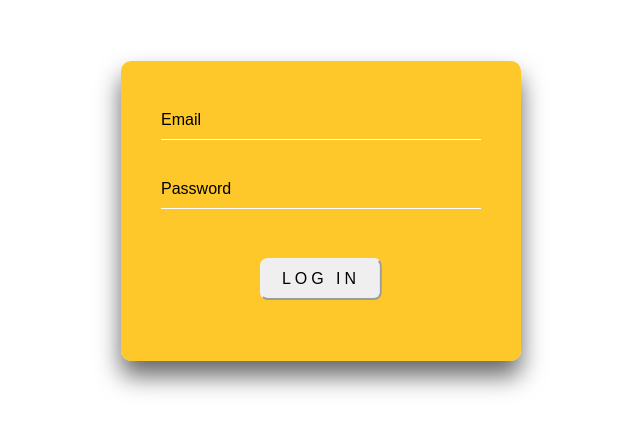
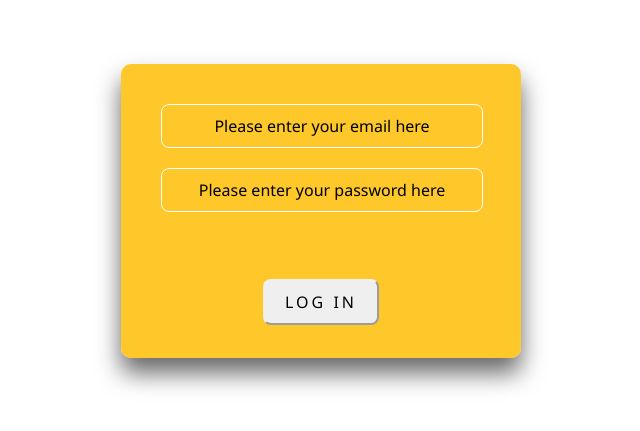
Before and after one commit to elbakokaj/thesis02, a React (Create React App) app: page / in a window 1280 px wide. Shown: the part 219-650 px from the top of the page, without its empty margins (319-959 px from the left). Built offline with nearby package versions, Linux system fonts and the light colour scheme.

Commit message:
small changes

```diff
--- a/src/components/Login.js
+++ b/src/components/Login.js
@@ -47,12 +47,11 @@ const Login = () => {
                 <div className='login forms form-style'>
 
 
-                    <input type="email" value={email} onChange={(e) => setEmail(e.target.value)} className='input input-field' placeholder='Email' />
+                    <input type="email" value={email} onChange={(e) => setEmail(e.target.value)} className='input input-field' placeholder='Please enter your email here' />
                     <br />
-                    <input type="password" value={password} onChange={(e) => setPassword(e.target.value)} className='input input-field' placeholder='Password' />
-
+                    <input type="password" value={password} onChange={(e) => setPassword(e.target.value)} className='input input-field' placeholder='Please enter your password here' />
                     <br />
-                    <button type="submit" className='input submit'>Log In</button>
+                    <button type="submit" className='input submit'>LOG IN</button>
                 </div>
             </form>
         </div >
--- a/src/css/Login.css
+++ b/src/css/Login.css
@@ -15,10 +15,11 @@
     width: 100%;
     padding: 10px 0;
     font-size: 16px;
-    color: #fff;
-    margin-bottom: 30px;
-    border: none;
-    border-bottom: 1px solid #fff;
+    font-family: 'Segoe UI', Tahoma, Geneva, Verdana, sans-serif;
+    text-align: center;
+    margin-bottom: 20px;
+    border-radius: 8px;
+    border: 1px solid #fff;
     outline: none;
     background: transparent;
 }
@@ -33,19 +34,18 @@
     padding: 10px 20px;
     color: black;
     font-size: 16px;
-    text-decoration: none;
-    text-transform: uppercase;
-    overflow: hidden;
     transition: .5s;
     margin-top: 40px;
-    letter-spacing: 4px;
-    top: 50%;
+    letter-spacing: 3px;
+    top: 30px;
     left: 50%;
     -ms-transform: translate(-50%, -50%);
     transform: translate(-50%, -50%);
     cursor: pointer;
     border-radius: 8px;
     border-color: #f0f0f0;
+    font-family: 'Segoe UI', Tahoma, Geneva, Verdana, sans-serif;
+
 }
 
 form {
```
